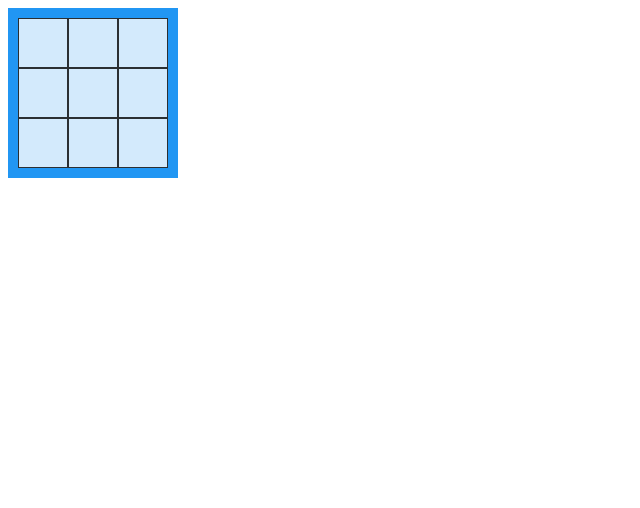
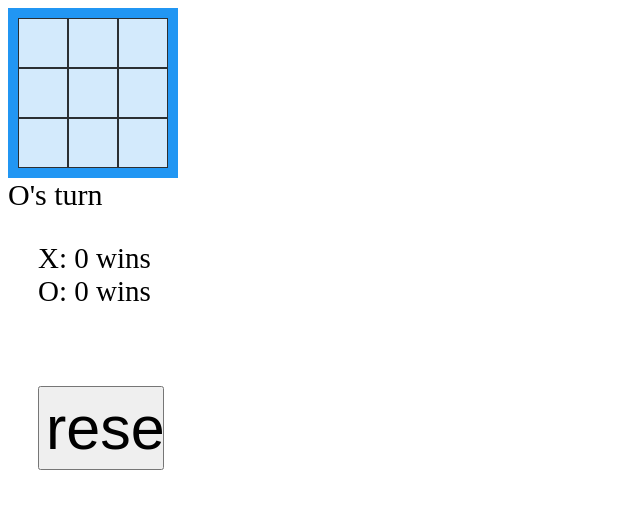
Before and after one commit to kennyliuwenjun/tic-tac-toe, a plain HTML site: page index.html in a window 1280 px wide. Both pictures are taken after a click on the button "START". Shown: the whole page, without its empty margins (0-640 px from the left). Drawn offline with nearby package versions, Linux system fonts and the light colour scheme.

Commit message:
minor bugs fixed, testing local storage live

```diff
--- a/css/main.css
+++ b/css/main.css
@@ -15,14 +15,21 @@
   text-align: center;
 }
 
-section, #turn {
+section, #game_msg {
   font-size: 30px;
 }
 
 #dimensionLength,
-#start {
+#start,
+#reset,
+#scoreboard,
+#resetLocalData {
   width: 126px;
   height: 84px;
   font-size: 61px;
   margin: 30px;
 }
+
+#scoreboard {
+  font-size: 29px;
+}
--- a/js/main.js
+++ b/js/main.js
@@ -6,41 +6,83 @@ const RIGHT = [1,0];
 const LEFT_BOTTOM = [-1,1];
 const BOTTOM = [0,1];
 const RIGHT_BOTTOM = [1,1];
+const APP_NAME = 'kennytictactoe'
 const CROSS = 'X';
 const CIRCLE = 'O';
 
 let WIN_REQUIREMENT;
-let GAME_DIMENSION;
+let GAMEBOARD_LENGTH;
+
 
 const setup_game_interface = (game) => {
   const $gameContainer = $("#container");
   let columns = '';;
-  for (let i=0;i<GAME_DIMENSION;i++){
+  for (let i=0;i<GAMEBOARD_LENGTH;i++){
     columns += 'auto ';
   }
   $gameContainer.css('grid-template-columns', columns);
-  $gameContainer.css('width', GAME_DIMENSION*50);
-  for(let i = 0; i < GAME_DIMENSION; i++) {
-    for(let j = 0; j < GAME_DIMENSION; j++){
+  $gameContainer.css('width', GAMEBOARD_LENGTH*50);
+  for(let i = 0; i < GAMEBOARD_LENGTH; i++) {
+    for(let j = 0; j < GAMEBOARD_LENGTH; j++){
       setUpCell(j, i, $gameContainer, game)
     }
   };
-  $("body").append($(`<div id="turn"></div>`));
+  $("body").append($(`<div id="game_msg"></div>`));
+  $("body").append($(`<div id="scoreboard"></div>`));
+  $("body").append($(`<input type="button" value="reset result" id="resetLocalData"></input>`));
+  $("#resetLocalData").on('click', function(){
+    localData.reset();
+    render(game);
+  });
+};
+
+const localData = {
+  getter: function() {
+    let data = JSON.parse(localStorage.getItem(APP_NAME));
+    if(!data){
+      data = {score:{}};
+      data.score[CROSS] = 0;
+      data.score[CIRCLE] = 0;
+    };
+    return data;
+  },
+  setter: function(data) {
+    localStorage.setItem(APP_NAME, JSON.stringify(data));
+  },
+  reset: function(){
+    localStorage.removeItem(APP_NAME);
+  }
 };
 
 const render = (game) => {
-  for(let i = 0; i < GAME_DIMENSION; i++) {
-    for(let j = 0; j < GAME_DIMENSION; j++){
+  for(let i = 0; i < GAMEBOARD_LENGTH; i++) {
+    for(let j = 0; j < GAMEBOARD_LENGTH; j++){
       $(`[x=${j}][y=${i}]`).html(game.gameboard[j][i]!==null?game.gameboard[j][i].shape:null);
     }
-  }
+  };
+
+  const data = localData.getter();
+  $("#scoreboard").html(`X: ${data.score[CROSS]} wins<br/> O: ${data.score[CIRCLE]} wins`);
+
+
   let turn = game.turn%2 === 0 ? CROSS : CIRCLE;
   if (game.result||game.turn === 0){
-    $("#turn").html('');
+    const resultMsg = game.result?`${game.result} won!`:`draw !`;
+    $("#game_msg").html(resultMsg);
+    $("body").append($(`<input type="button" value="reset game" id="reset"></div>`));
+    afterFinish();
   } else {
-    $("#turn").html(`${turn}'s turn`);
+    $("#game_msg").html(`${turn}'s turn`);
   }
+
 };
+
+const afterFinish =() =>{
+  $("#reset").on('click',function(){
+    $("body").html('');
+    init();
+  });
+}
 
 const setUpCell = (x, y, gameCongtainer, game) => {
   const cell = $(`<div class='grid-chessman' x='${x}' y='${y}'></div>`);
@@ -52,16 +94,13 @@ const setUpCell = (x, y, gameCongtainer, game) => {
     if(game.gameboard[x][y] === null){
       game.result = game.placeChessman([x,y],turn)?turn:undefined;
       game.turn--;
+      if(game.result){
+        const data = localData.getter();
+        data.score[game.result]++;
+        localData.setter(data);
+      }
     }
     render(game);
-    if (game.result){
-      alert(game.result + "  wins!!!");
-      //after win function
-    }
-    if (game.turn === 0){
-      alert ("draw!!");
-      //draw
-    }
   });
   gameCongtainer.append(cell);
 };
@@ -83,14 +122,15 @@ const setGameMode = (dimension) => {
 }
 
 const init = () => {
-  $("body").append($('<section> Please enter game dimension (3-15)<br/> winning requirement 3 for 3 dimension <br/> winning requirement 4 for 4 dimension <br/> winning requirement 5 for rest of dimension <br/><input id="dimensionLength" value="3" type="text"><input id="start" value="START" type="button"> </section>'));
+  $("body").append($('<section> Please enter gameboard length (3-15)<br/><input id="dimensionLength" value="3" type="text"><input id="start" value="START" type="button"> </section>'));
   $("#start").on('click',function(){
-    GAME_DIMENSION = +$("#dimensionLength").val();
-    if(GAME_DIMENSION>=3 && GAME_DIMENSION<=15){
+    GAMEBOARD_LENGTH = +$("#dimensionLength").val();
+    if(GAMEBOARD_LENGTH>=3 && GAMEBOARD_LENGTH<=15){
       $("section").html('').attr('id', 'container')
-      const game = new Game(GAME_DIMENSION);
-      setGameMode(GAME_DIMENSION);
+      game = new Game(GAMEBOARD_LENGTH);
+      setGameMode(GAMEBOARD_LENGTH);
       setup_game_interface(game);
+      render(game);
     } else {
       alert("please enter a number between 3 and 15");
     }
@@ -98,5 +138,6 @@ const init = () => {
 }
 
 $( document ).ready(function() {
+  let game, scoreboard;
   init();
 });
```
